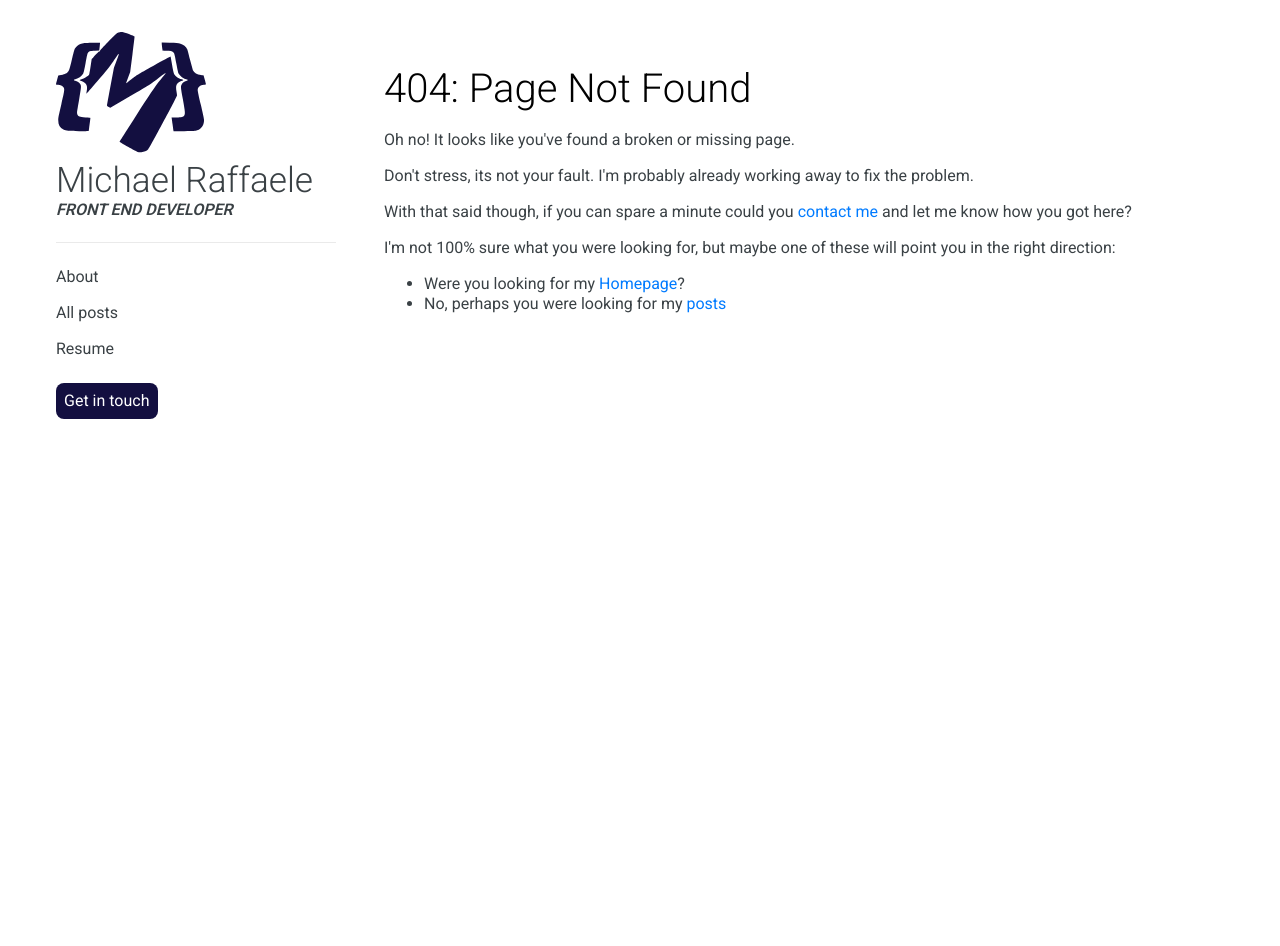
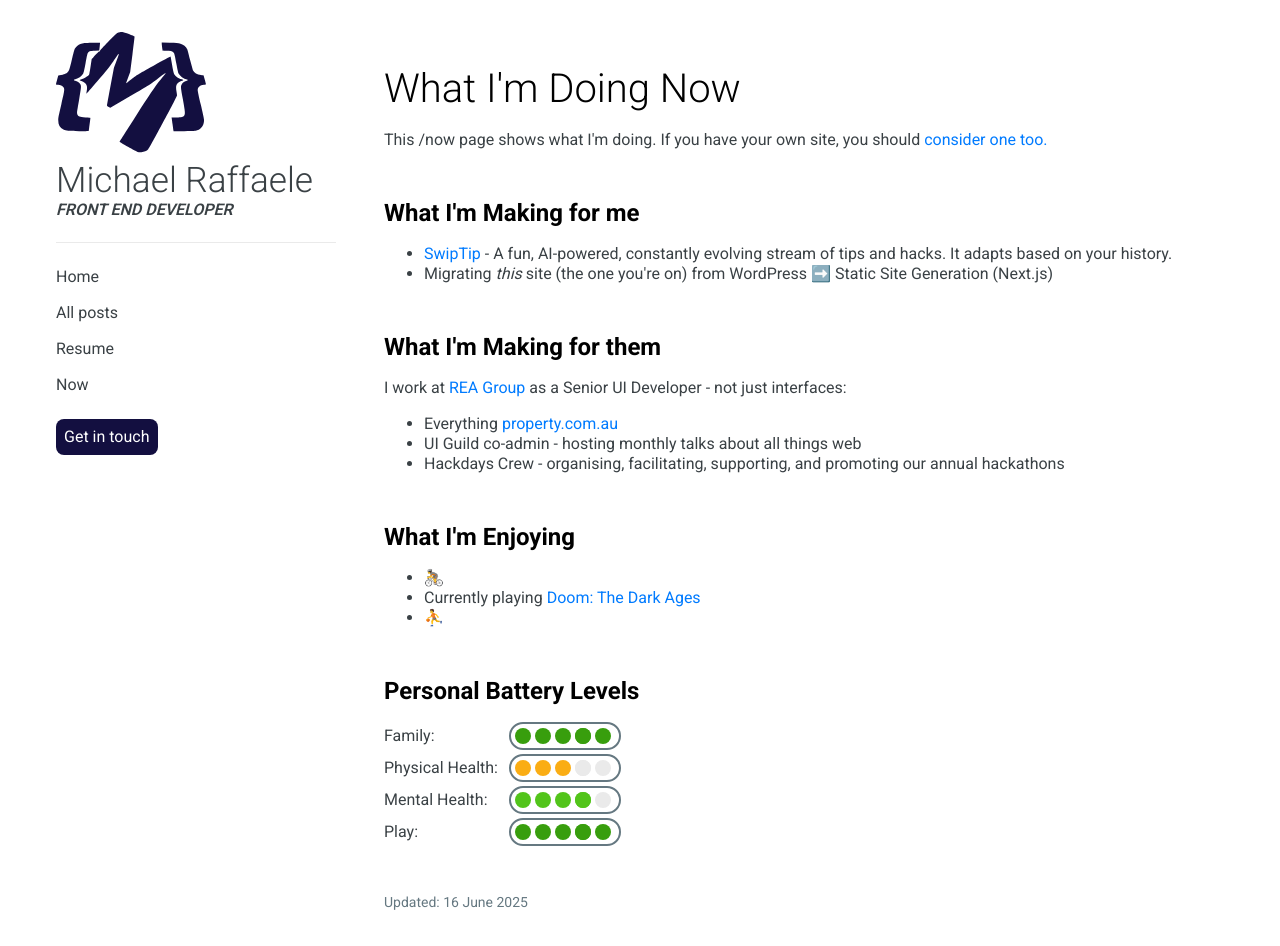
Before and after one commit to mraffaele/mraffaele.com, a Next.js app: page /now in a window 1280 px wide. Before the commit this address had no page. Shown: the top 946 px of the page. Before the commit the page ends 800 px from the top, so only its background shows below. Built offline with nearby package versions, Linux system fonts and the light colour scheme.

Commit message:
Re-added my now page

```diff
--- a/src/app/contact/page.tsx
+++ b/src/app/contact/page.tsx
@@ -4,7 +4,7 @@
   return (
     <div className={styles.page}>
       <h1>Contact</h1>
-      <p className="lead">If you&apos;re looking for a Front End Developer, or need a website/webapp built please get in touch.</p>
+      <p>If you&apos;re looking for a Front End Developer, or need a website/webapp built please get in touch.</p>
       <p>I&apos;ll get back to you as soon as possible. I&apos;m available on <a href="michael@mraffaele.com">Email</a> or <a href="https://www.linkedin.com/in/michaelraffaele/">LinkedIn</a></p>
     </div>
   );
--- a/src/app/globals.css
+++ b/src/app/globals.css
@@ -8,7 +8,12 @@
   --color-textPrimary: #3A4145;
   --color-textSecondary: #657881;
   --color-textHeading: #000000;
-  --color-linkBlue: #007bff
+  --color-linkBlue: #007bff;
+  --color-batteryLevelA: #ff4d4f;
+  --color-batteryLevelB: #ffa940;
+  --color-batteryLevelC: #faad14;
+  --color-batteryLevelD: #52c41a;
+  --color-batteryLevelE: #389e0d;
 }
 
 body {
--- /dev/null
+++ b/src/app/now/page.tsx
@@ -0,0 +1,53 @@
+import styles from "../page.module.css";
+
+export default function Now() {
+  return (
+    <div className={styles.page}>
+      <h1>What I&apos;m Doing Now</h1>
+      <p>This /now page shows what I&apos;m doing. If you have your own site, you should <a href="https://nownownow.com/about" target="_blank">consider one too.</a></p>
+
+      <h2>What I&apos;m Making for me</h2>
+      <ul>
+        <li><a href="https://swiptip.com/" target="_blank">SwipTip</a> - A fun, AI-powered, constantly evolving stream of tips and hacks. It adapts based on your history.</li>
+        <li>Migrating <em>this</em> site (the one you&apos;re on) from WordPress ➡️ Static Site Generation (Next.js)</li>
+      </ul>
+
+      <h2>What I&apos;m Making for them</h2>
+      I work at <a href="https://www.rea-group.com/" target="_blank">REA Group</a> as a Senior UI Developer - not just interfaces:
+      <ul>
+        <li>Everything <a href="https://property.com.au/" target="_blank">property.com.au</a></li>
+        <li>UI Guild co-admin - hosting monthly talks about all things web</li>
+        <li>Hackdays Crew - organising, facilitating, supporting, and promoting our annual hackathons</li>
+      </ul>
+
+      <h2>What I&apos;m Enjoying</h2>
+      <ul>
+        <li>🚴</li>
+        <li>Currently playing <a href="https://store.steampowered.com/app/3017860/DOOM_The_Dark_Ages/" target="_blank">Doom: The Dark Ages</a></li>
+        <li>⛹️</li>
+      </ul>
+
+      <h2>Personal Battery Levels</h2>
+      <div className={styles.energyLevels}>
+        <div className={styles.energyItem}>
+          <div className={styles.energyItemLabel}>Family:</div>
+          <div className={styles.energyItemLevel} data-val="5"></div>
+        </div>
+        <div className={styles.energyItem}>
+          <div className={styles.energyItemLabel}>Physical Health:</div>
+          <div className={styles.energyItemLevel} data-val="3"></div>
+        </div>
+        <div className={styles.energyItem}>
+          <div className={styles.energyItemLabel}>Mental Health:</div>
+          <div className={styles.energyItemLevel} data-val="4"></div>
+        </div>
+        <div className={styles.energyItem}>
+          <div className={styles.energyItemLabel}>Play:</div>
+          <div className={styles.energyItemLevel} data-val="5"></div>
+        </div>
+      </div>
+
+      <div className={styles.updated}>Updated: 16 June 2025</div>
+    </div>
+  );
+}
--- a/src/app/page.module.css
+++ b/src/app/page.module.css
@@ -8,3 +8,110 @@
 .posts article:first-of-type h2 {
     margin-top: 0;
 }
+
+.updated {
+    font-size: 0.875rem;
+    color: var(--color-textSecondary);
+    margin: 3rem 0 1rem;
+}
+
+
+.energyLevels {
+    display: flex;
+    flex-direction: column;
+    gap: 0.25rem;
+    margin-bottom: 1rem;
+}
+
+.energyItem {
+    display: flex;
+    align-items: center;
+}
+
+.energyItemLabel {
+    flex: 0 0 125px
+
+}
+
+
+
+
+.energyItemLevel {
+    --color-batteryLevelNeg: var(--color-borderPrimary);
+    display: inline-flex;
+    align-items: center;
+    gap: 0.5rem;
+    padding: 0.25rem;
+    border: 2px solid var(--color-textSecondary);
+    border-radius: 2rem;
+    width: 7rem;
+
+
+    &:after {
+        content: '';
+        display: block;
+        width: 1rem;
+        height: 1rem;
+        border-radius: 50%;
+        background-color: var(--color-batteryLevelCurrent);
+        box-shadow:
+            1.25rem 0 0px var(--color-batteryLevelNeg),
+            2.5rem 0 0px var(--color-batteryLevelNeg),
+            3.75rem 0 0px var(--color-batteryLevelNeg),
+            3.75rem 0 0px var(--color-batteryLevelNeg),
+            5rem 0 0px var(--color-batteryLevelNeg);
+    }
+}
+
+.energyItemLevel[data-val="1"] {
+    --color-batteryLevelCurrent: var(--color-batteryLevelA);
+}
+
+.energyItemLevel[data-val="2"] {
+    --color-batteryLevelCurrent: var(--color-batteryLevelB);
+
+     &:after {
+        box-shadow:
+            1.25rem 0 0px var(--color-batteryLevelCurrent),
+            2.5rem 0 0px var(--color-batteryLevelNeg),
+            3.75rem 0 0px var(--color-batteryLevelNeg),
+            3.75rem 0 0px var(--color-batteryLevelNeg),
+            5rem 0 0px var(--color-batteryLevelNeg);
+    }
+}
+.energyItemLevel[data-val="3"] {
+    --color-batteryLevelCurrent: var(--color-batteryLevelC);
+
+     &:after {
+        box-shadow:
+            1.25rem 0 0px var(--color-batteryLevelCurrent),
+            2.5rem 0 0px var(--color-batteryLevelCurrent),
+            3.75rem 0 0px var(--color-batteryLevelNeg),
+            3.75rem 0 0px var(--color-batteryLevelNeg),
+            5rem 0 0px var(--color-batteryLevelNeg);
+    }
+}
+.energyItemLevel[data-val="4"] {
+    --color-batteryLevelCurrent: var(--color-batteryLevelD);
+
+     &:after {
+        box-shadow:
+            1.25rem 0 0px var(--color-batteryLevelCurrent),
+            2.5rem 0 0px var(--color-batteryLevelCurrent),
+            3.75rem 0 0px var(--color-batteryLevelCurrent),
+            3.75rem 0 0px var(--color-batteryLevelCurrent),
+            5rem 0 0px var(--color-batteryLevelNeg);
+    }
+}
+.energyItemLevel[data-val="5"] {
+    --color-batteryLevelCurrent: var(--color-batteryLevelE);
+
+     &:after {
+        box-shadow:
+            1.25rem 0 0px var(--color-batteryLevelCurrent),
+            2.5rem 0 0px var(--color-batteryLevelCurrent),
+            3.75rem 0 0px var(--color-batteryLevelCurrent),
+            3.75rem 0 0px var(--color-batteryLevelCurrent),
+            5rem 0 0px var(--color-batteryLevelCurrent);
+    }
+}
--- a/src/components/Navigation.module.css
+++ b/src/components/Navigation.module.css
@@ -79,6 +79,8 @@
         flex-direction: row;
         width: 100%;
         border-bottom: 1px solid var(--color-borderPrimary);
+
+
     }
 }
 
@@ -90,6 +92,10 @@
 
     @media (max-width: 768px) {
         margin: 0;
+
+        &:nth-child(1) {
+            display: none;
+        }
     }
 }
 
--- a/src/components/Navigation.tsx
+++ b/src/components/Navigation.tsx
@@ -15,9 +15,10 @@
             </Link>
 
             <nav className={styles.navItems}>
-                <Link className={styles.navItem} href="/">About</Link>
+                <Link className={styles.navItem} href="/">Home</Link>
                 <Link className={styles.navItem} href="/posts">All posts</Link>
                 <Link className={styles.navItem} href="/resume">Resume</Link>
+                <Link className={styles.navItem} href="/now">Now</Link>
                 <Link className={styles.navItemHero} href="/contact">Get in touch</Link>
             </nav>
         </div>
```
